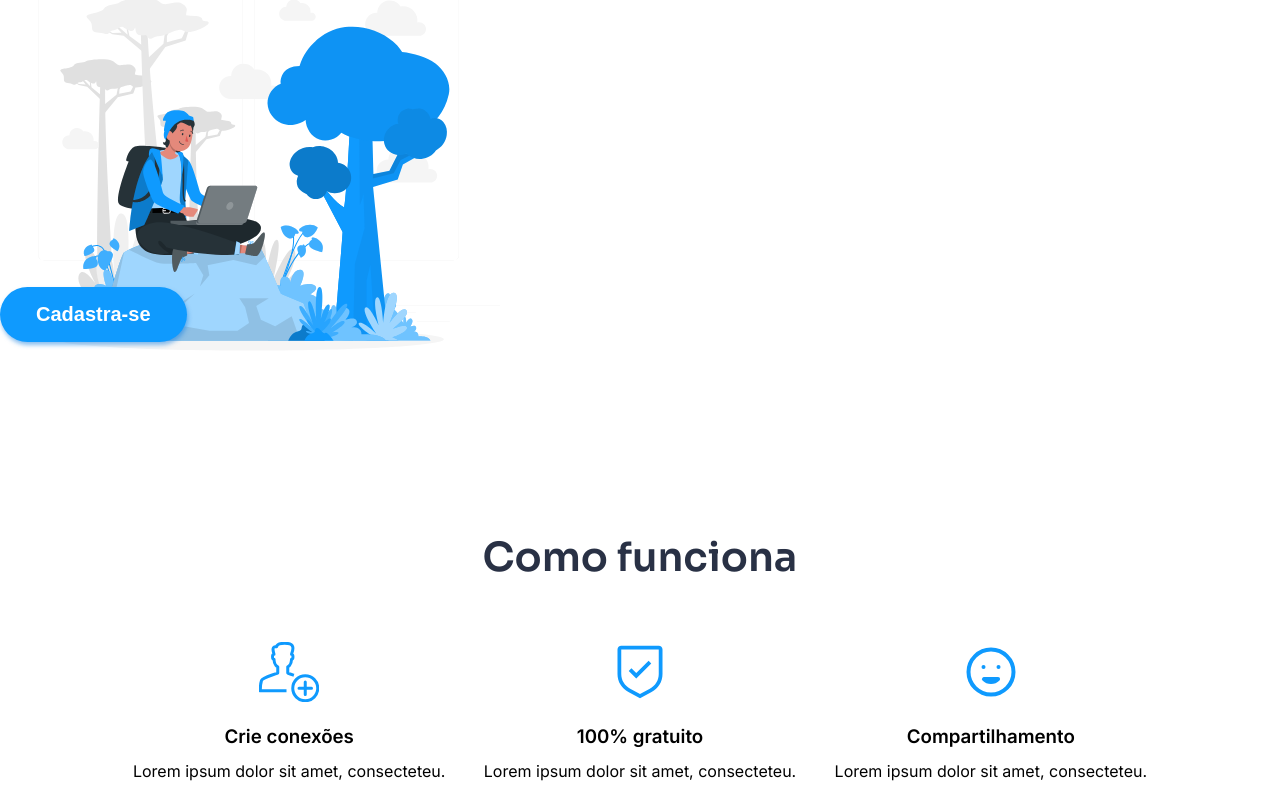
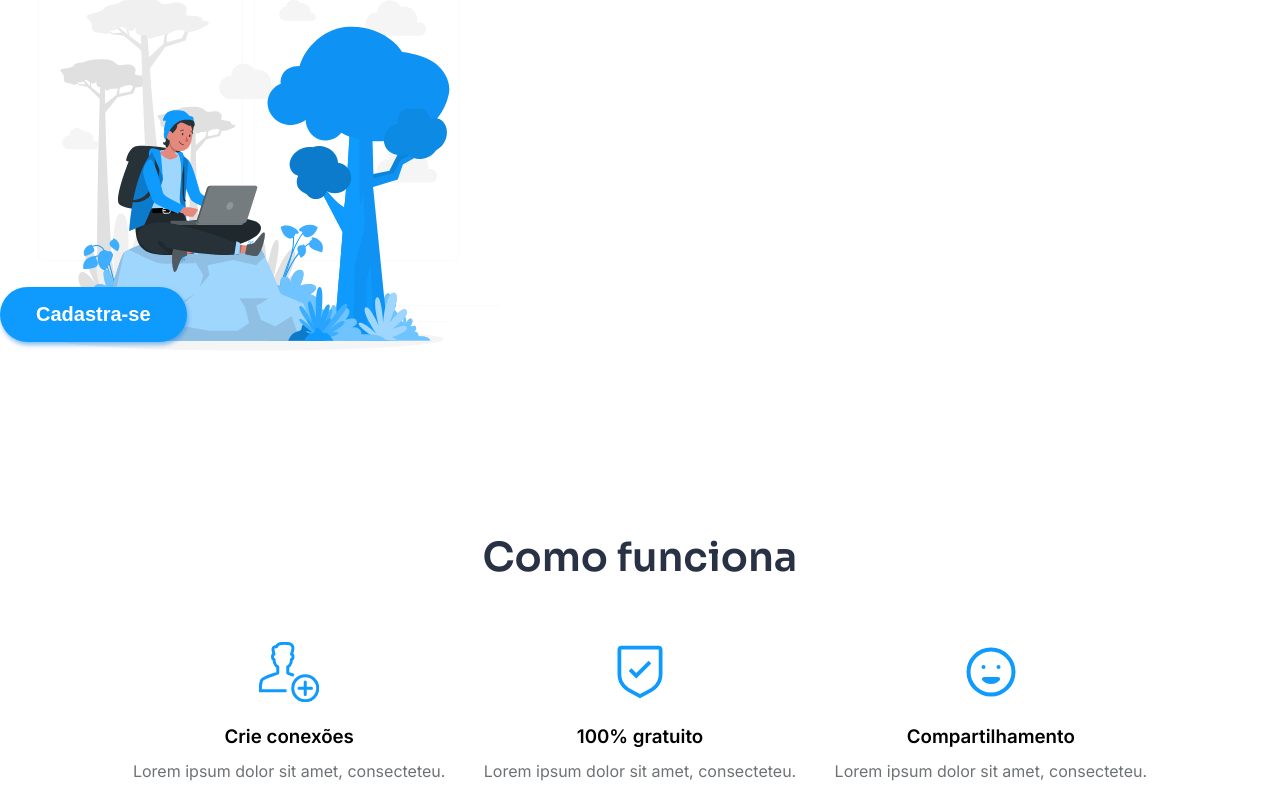
Before and after one commit to dessaphss/Rachi, a Vue app: page /#/ in a window 1280 px wide. Shown: the part 214-1014 px from the top of the page. Built offline with nearby package versions, Linux system fonts and the light colour scheme; the HTML template or start-up script is replaced by a standard one.

Commit message:
feature: adjusted card props

```diff
--- a/src/components/CardItem/index.vue
+++ b/src/components/CardItem/index.vue
@@ -8,7 +8,7 @@
     </div>
     <div class="card-content">
       <h3>{{ card.title }}</h3>
-      <p> {{ card.description }}</p>
+      <p class="subtitle"> {{ card.description }}</p>
     </div>
   </div>
 </template>
```
Also changed, not shown: src/components/CardItem/styles.scss (line endings or trailing spaces).
